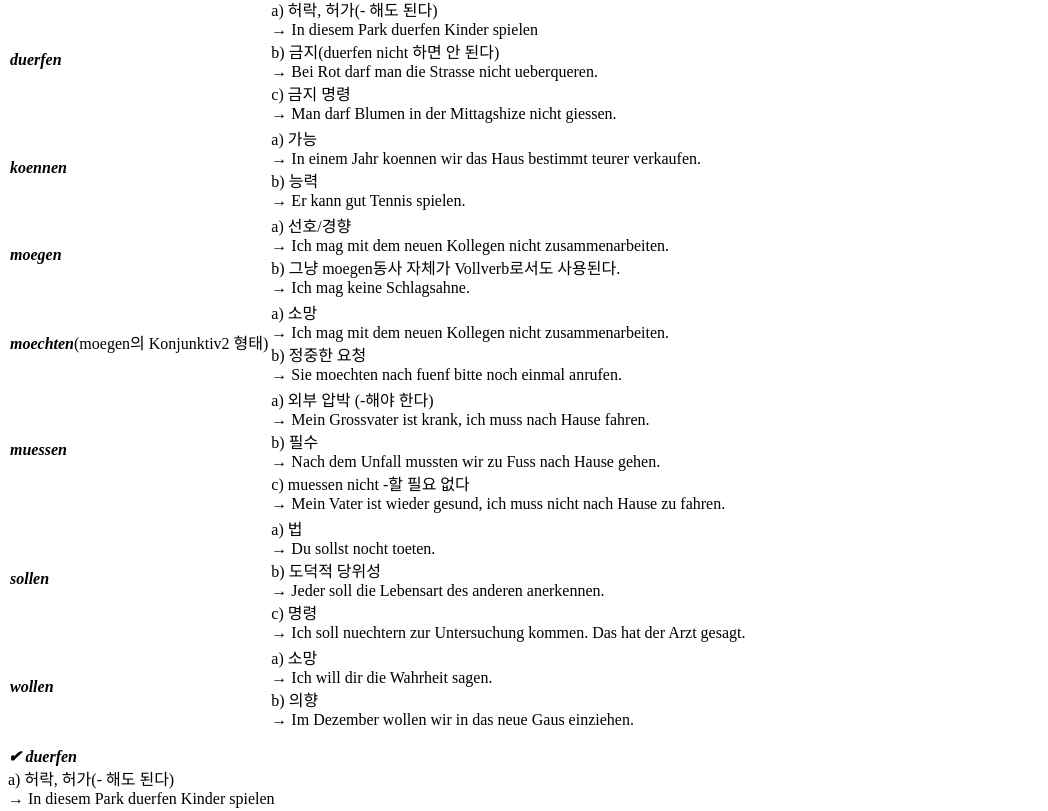
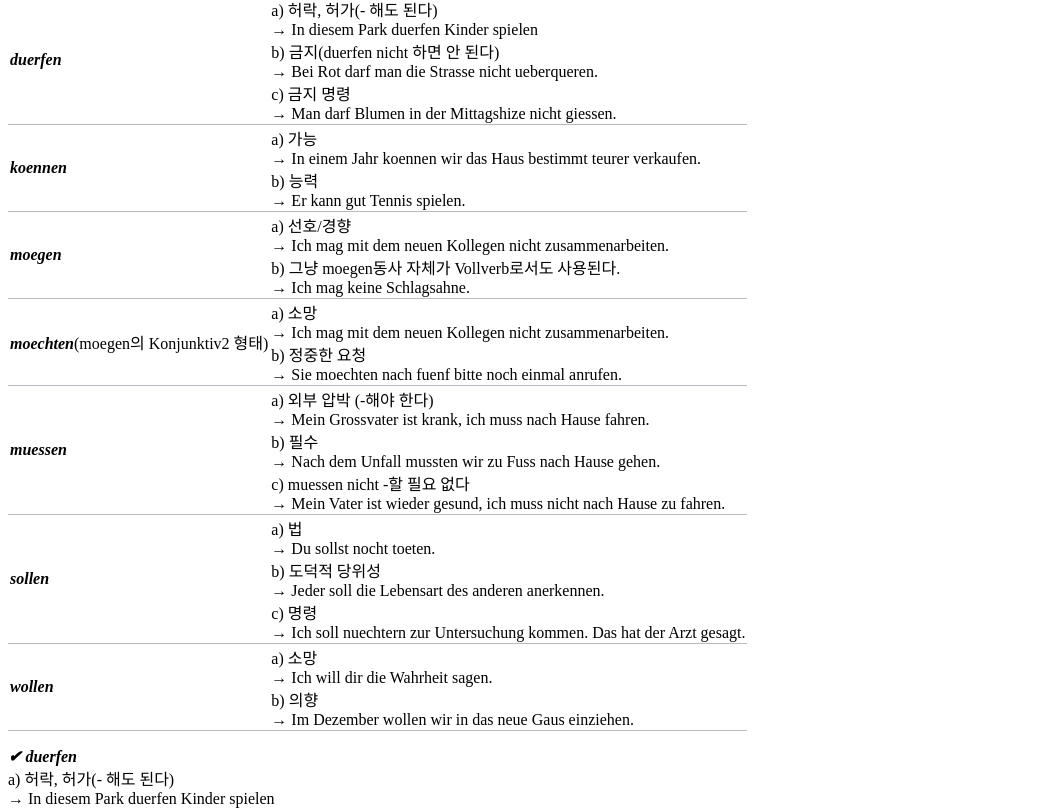
Before and after one commit to finddme/finddme.github.io, a Jekyll site: the page built from _posts/2021-01-24-DeutschGrammtik.md, in a window 1280 px wide. Shown: the part 594-1405 px from the top of the page, without its empty margins (0-1048 px from the left). Built offline with Jekyll 4.4.1, drawn with Linux system fonts in a browser that asks for light colours.

Commit message:
Update 2021-01-24-DeutschGrammtik.md

```diff
--- a/_posts/2021-01-24-DeutschGrammtik.md
+++ b/_posts/2021-01-24-DeutschGrammtik.md
@@ -45,13 +45,13 @@
    <body>
      <table style="border-collapse:collapse">
        <tr><th>Modalverben</th><th>Bedeutung</th></tr>
-       <tr><td><strong><em>duerfen</em></strong></td><td>a) 허락, 허가(- 해도 된다)<br> → In diesem Park duerfen Kinder spielen<br> b) 금지(duerfen nicht 하면 안 된다)<br> → Bei Rot darf man die Strasse nicht ueberqueren.<br> c) 금지 명령<br> → Man darf Blumen in der Mittagshize nicht giessen.</td></tr>
-       <tr><td><strong><em>koennen</em></strong></td><td>a) 가능<br> → In einem Jahr koennen wir das Haus bestimmt teurer verkaufen.<br> b) 능력<br> → Er kann gut Tennis spielen.</td></tr>
-       <tr><td><strong><em>moegen</em></strong></td><td>a) 선호/경향<br> → Ich mag mit dem neuen Kollegen nicht zusammenarbeiten.<br> b) 그냥 moegen동사 자체가 Vollverb로서도 사용된다.<br> → Ich mag keine Schlagsahne.</td></tr>
-       <tr><td><strong><em>moechten</em></strong>(moegen의 Konjunktiv2 형태)</td><td>a) 소망<br> → Ich mag mit dem neuen Kollegen nicht zusammenarbeiten.<br> b) 정중한 요청<br> → Sie moechten nach fuenf bitte noch einmal anrufen.</td></tr>
-       <tr><td><strong><em>muessen</em></strong></td><td>a) 외부 압박 (-해야 한다)<br> → Mein Grossvater ist krank, ich muss nach Hause fahren.<br> b) 필수<br> → Nach dem Unfall mussten wir zu Fuss nach Hause gehen.<br> c) muessen nicht -할 필요 없다<br> → Mein Vater ist wieder gesund, ich muss nicht nach Hause zu fahren.</td></tr>
-       <tr><td><strong><em>sollen</em></strong></td><td>a) 법<br> → Du sollst nocht toeten.<br> b) 도덕적 당위성<br> → Jeder soll die Lebensart des anderen anerkennen.<br> c) 명령<br> → Ich soll nuechtern zur Untersuchung kommen. Das hat der Arzt gesagt.</td></tr>
-       <tr><td><strong><em>wollen</em></strong></td><td>a) 소망<br> → Ich will dir die Wahrheit sagen.<br> b) 의향<br> → Im Dezember wollen wir in das neue Gaus einziehen.
+       <tr><td class="line"><strong><em>duerfen</em></strong></td><td class="line">a) 허락, 허가(- 해도 된다)<br> → In diesem Park duerfen Kinder spielen<br> b) 금지(duerfen nicht 하면 안 된다)<br> → Bei Rot darf man die Strasse nicht ueberqueren.<br> c) 금지 명령<br> → Man darf Blumen in der Mittagshize nicht giessen.</td></tr>
+       <tr><td class="line"><strong><em>koennen</em></strong></td><td class="line">a) 가능<br> → In einem Jahr koennen wir das Haus bestimmt teurer verkaufen.<br> b) 능력<br> → Er kann gut Tennis spielen.</td></tr>
+       <tr><td class="line"><strong><em>moegen</em></strong></td><td class="line">a) 선호/경향<br> → Ich mag mit dem neuen Kollegen nicht zusammenarbeiten.<br> b) 그냥 moegen동사 자체가 Vollverb로서도 사용된다.<br> → Ich mag keine Schlagsahne.</td></tr>
+       <tr><td class="line"><strong><em>moechten</em></strong>(moegen의 Konjunktiv2 형태)</td><td class="line">a) 소망<br> → Ich mag mit dem neuen Kollegen nicht zusammenarbeiten.<br> b) 정중한 요청<br> → Sie moechten nach fuenf bitte noch einmal anrufen.</td></tr>
+       <tr><td class="line"><strong><em>muessen</em></strong></td><td class="line">a) 외부 압박 (-해야 한다)<br> → Mein Grossvater ist krank, ich muss nach Hause fahren.<br> b) 필수<br> → Nach dem Unfall mussten wir zu Fuss nach Hause gehen.<br> c) muessen nicht -할 필요 없다<br> → Mein Vater ist wieder gesund, ich muss nicht nach Hause zu fahren.</td></tr>
+       <tr><td class="line"><strong><em>sollen</em></strong></td><td class="line">a) 법<br> → Du sollst nocht toeten.<br> b) 도덕적 당위성<br> → Jeder soll die Lebensart des anderen anerkennen.<br> c) 명령<br> → Ich soll nuechtern zur Untersuchung kommen. Das hat der Arzt gesagt.</td></tr>
+       <tr><td class="line"><strong><em>wollen</em></strong></td><td class="line">a) 소망<br> → Ich will dir die Wahrheit sagen.<br> b) 의향<br> → Im Dezember wollen wir in das neue Gaus einziehen.
 </td></tr>
   </table>
  </body>
```
